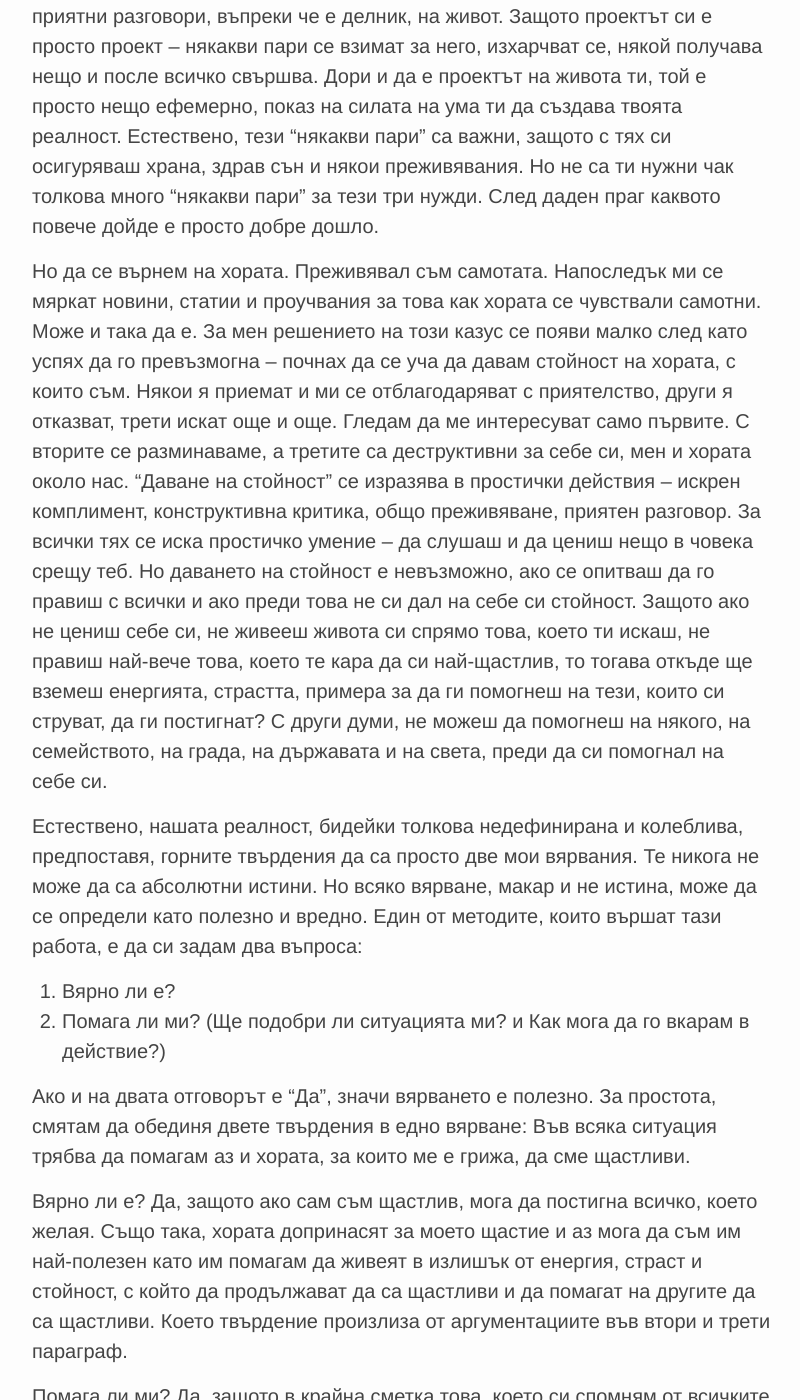
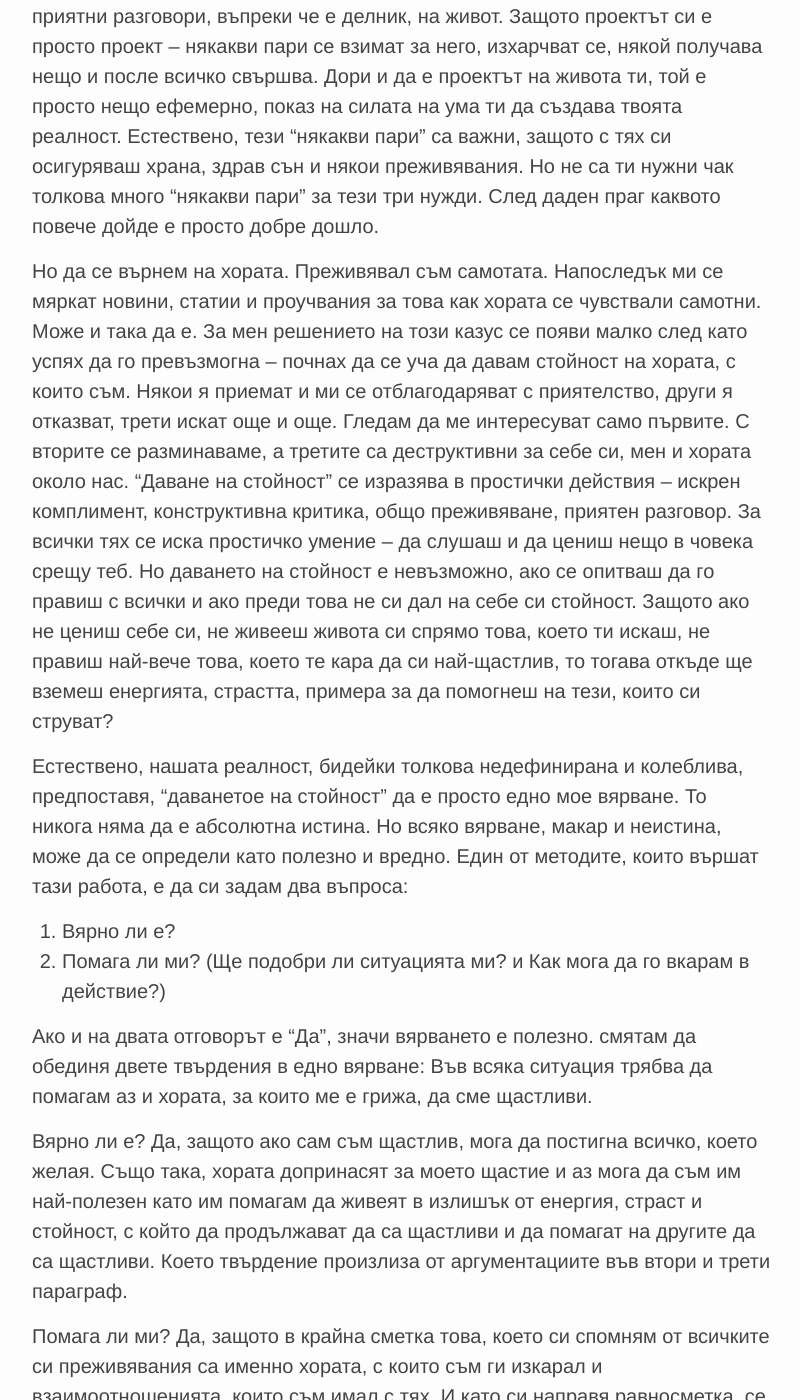
Before and after one commit to emdeha/emdeha.github.io, a Jekyll site: the page built from _posts/2017-12-08-in-the-name-of-people.markdown, in a window 1280 px wide and 1400 px high, scrolled down 1478 px. Shown: the whole window, without its empty margins (238-1038 px from the left). Built offline with Jekyll 4.4.1, drawn with Linux system fonts in a browser that asks for light colours.

Commit message:
Updates post.

```diff
--- a/_posts/2017-12-08-in-the-name-of-people.markdown
+++ b/_posts/2017-12-08-in-the-name-of-people.markdown
@@ -68,13 +68,11 @@ date: 2017-12-08
 преди това не си дал на себе си стойност. Защото ако не цениш себе си, не
 живееш живота си спрямо това, което ти искаш, не правиш най-вече това, което
 те кара да си най-щастлив, то тогава откъде ще вземеш енергията, страстта,
-примера за да ги помогнеш на тези, които си струват, да ги постигнат? С други
-думи, не можеш да помогнеш на някого, на семейството, на града, на държавата и
-на света, преди да си помогнал на себе си.
+примера за да помогнеш на тези, които си струват?
 
 Естествено, нашата реалност, бидейки толкова недефинирана и колеблива,
-предпоставя, горните твърдения да са просто две мои вярвания. Те никога не
-може да са абсолютни истини. Но всяко вярване, макар и не истина, може да се
+предпоставя, "даванетоe на стойност" да е просто едно мое вярване. То никога
+няма да е абсолютна истина. Но всяко вярване, макар и неистина, може да се
 определи като полезно и вредно. Един от методите, които вършат тази работа,
 е да си задам два въпроса:
 
@@ -82,7 +80,7 @@ date: 2017-12-08
 2. Помага ли ми? (Ще подобри ли ситуацията ми? и Как мога да го вкарам в
 действие?)
 
-Ако и на двата отговорът е "Да", значи вярването е полезно. За простота,
+Ако и на двата отговорът е "Да", значи вярването е полезно.
 смятам да обединя двете твърдения в едно вярване: Във всяка ситуация трябва да
 помагам аз и хората, за които ме е грижа, да сме щастливи.
 
```
